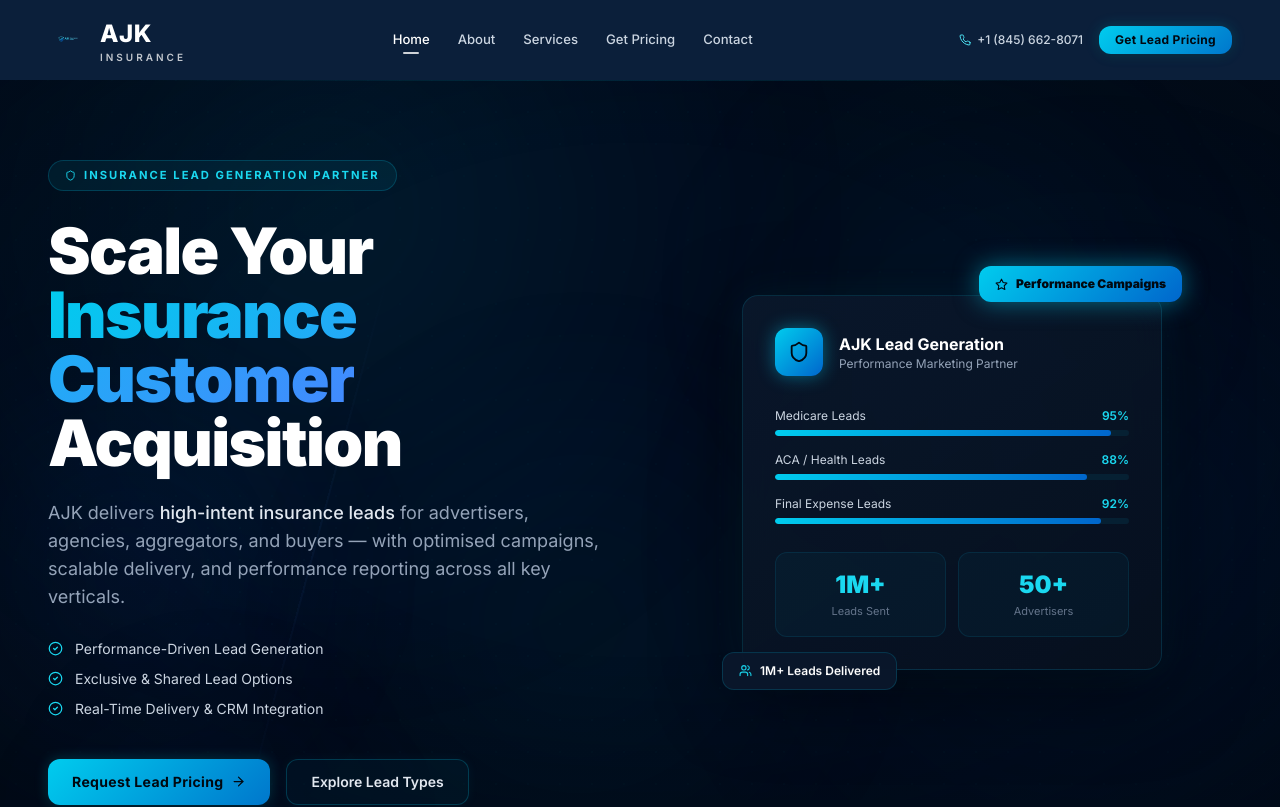
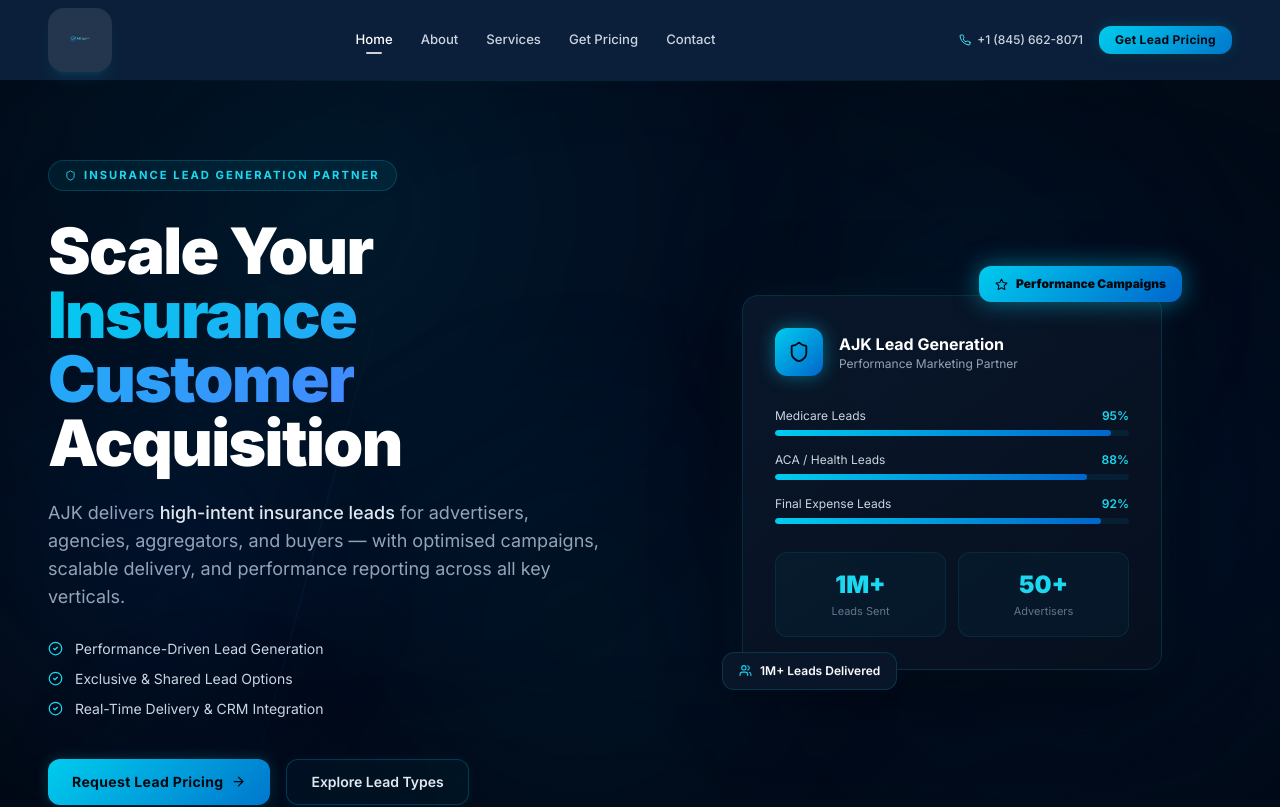
Before and after one commit to muhammadsamiullah0786/new-ajk, a Next.js app: page / in a window 1280 px wide. Shown: the top 807 px of the page. Built offline with nearby package versions, Linux system fonts and the light colour scheme.

Commit message:
fix: improve logo visibility with larger container and visible background

```diff
--- a/components/Footer.tsx
+++ b/components/Footer.tsx
@@ -65,11 +65,9 @@
 
           {/* Brand col */}
           <div className="lg:col-span-1 space-y-5">
-            <Link href="/" className="inline-flex items-center gap-3 group" aria-label="AJK Insurance Home">
-              <img src="/logo.png" alt="AJK Logo" className="w-9 h-10 object-contain" />
-              <div>
-                <div className="text-white font-bold text-[15px] leading-tight">AJK Insurance</div>
-                <div className="text-cyan-500 text-[10px] tracking-widest uppercase font-semibold">Lead Generation</div>
+            <Link href="/" className="inline-flex items-center group" aria-label="AJK Insurance Home">
+              <div className="w-20 h-20 rounded-3xl bg-white/10 p-3 flex items-center justify-center shadow-xl shadow-cyan-500/10">
+                <img src="/logo.png" alt="AJK Logo" className="w-full h-full object-contain" />
               </div>
             </Link>
 
--- a/components/Navbar.tsx
+++ b/components/Navbar.tsx
@@ -56,19 +56,11 @@
             {/* Logo */}
             <Link
               href="/"
-              className="flex items-center gap-3 outline-none group"
+              className="flex items-center justify-center outline-none group"
               aria-label="AJK Insurance — Home"
             >
-              {/* Custom Logo */}
-              <img src="/logo.png" alt="AJK Logo" className="w-10 h-12 object-contain" />
-              {/* Text */}
-              <div className="flex flex-col leading-none">
-                <span className="text-white font-extrabold text-2xl tracking-wide">
-                  AJK
-                </span>
-                <span className="text-white/75 font-semibold text-[10px] tracking-[0.3em] uppercase mt-0.5">
-                  Insurance
-                </span>
+              <div className="w-16 h-16 rounded-2xl bg-white/10 p-2 flex items-center justify-center shadow-lg shadow-cyan-500/10">
+                <img src="/logo.png" alt="AJK Logo" className="w-full h-full object-contain" />
               </div>
             </Link>
 
```
